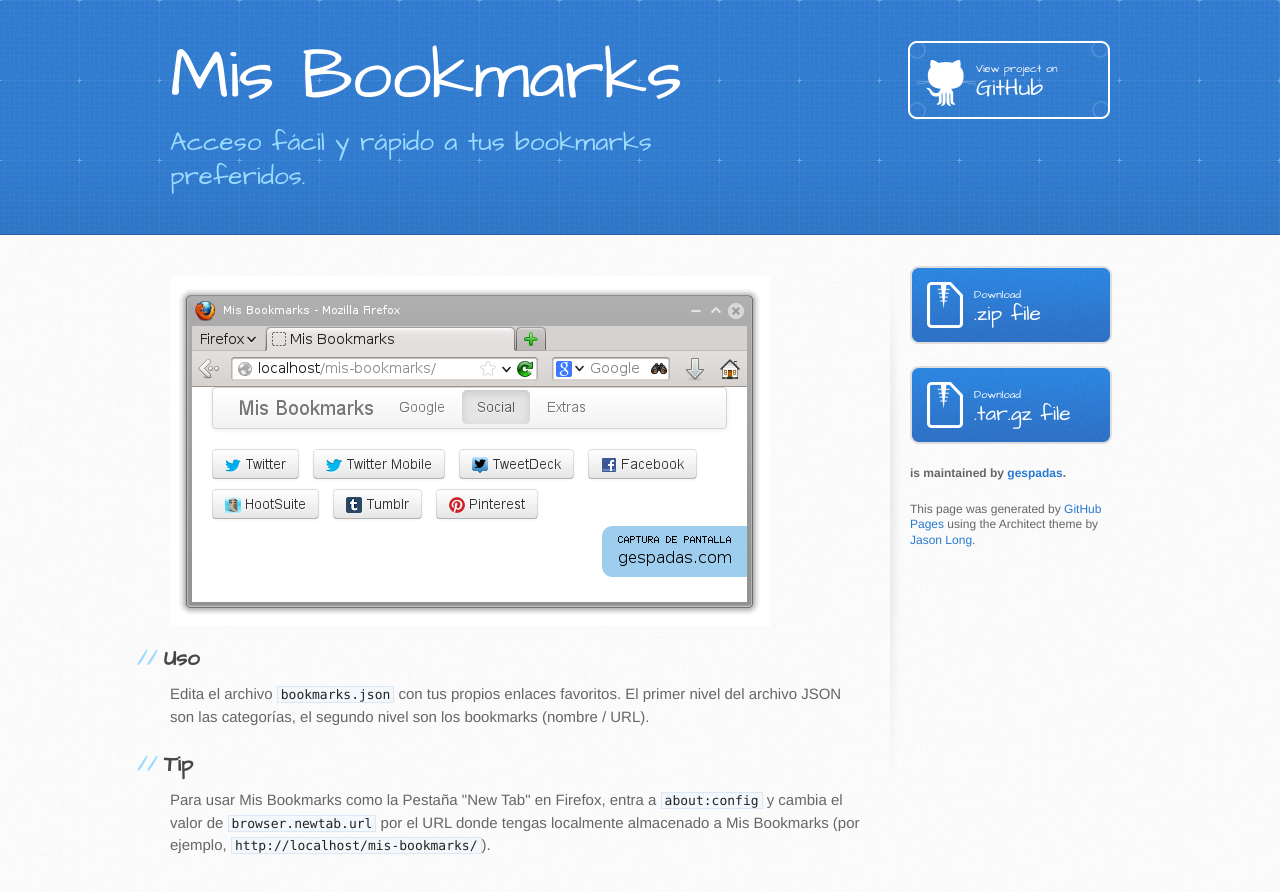
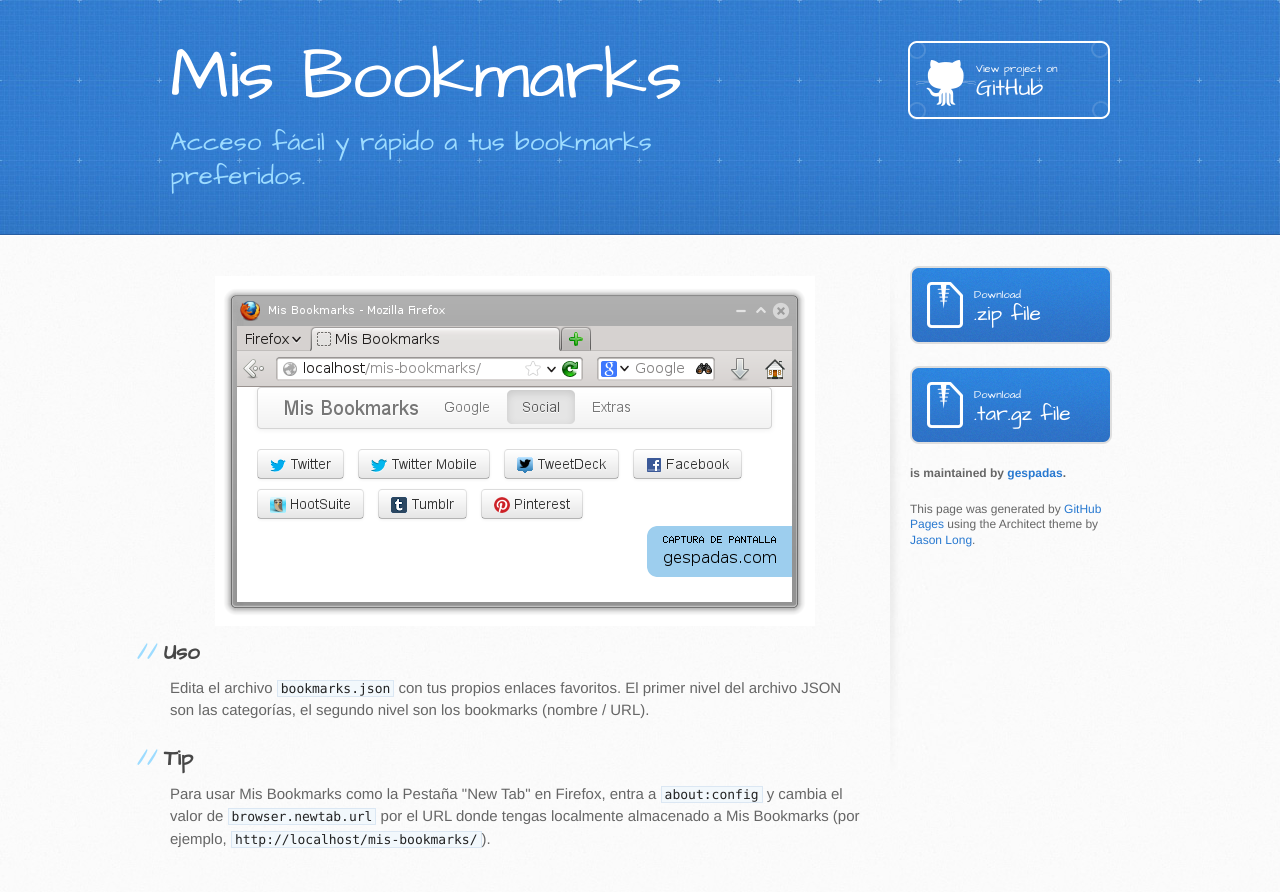
Before and after one commit to gespadas/mis-bookmarks, a plain HTML site: page index.html in a window 1280 px wide. Drawn offline with Linux system fonts and the light colour scheme.

Commit message:
Centrando Screenshot, ahora si

```diff
--- a/index.html
+++ b/index.html
@@ -29,7 +29,7 @@
       <div class="inner clearfix">
         <section id="main-content">
 
-	<img src="http://gespadas.github.io/mis-bookmarks/images/screenshot.png" style="margin:10px auto;" />
+	<img src="http://gespadas.github.io/mis-bookmarks/images/screenshot.png" style="display:block;margin:10px auto;" />
 
           <h2>Uso</h2>
 
```
